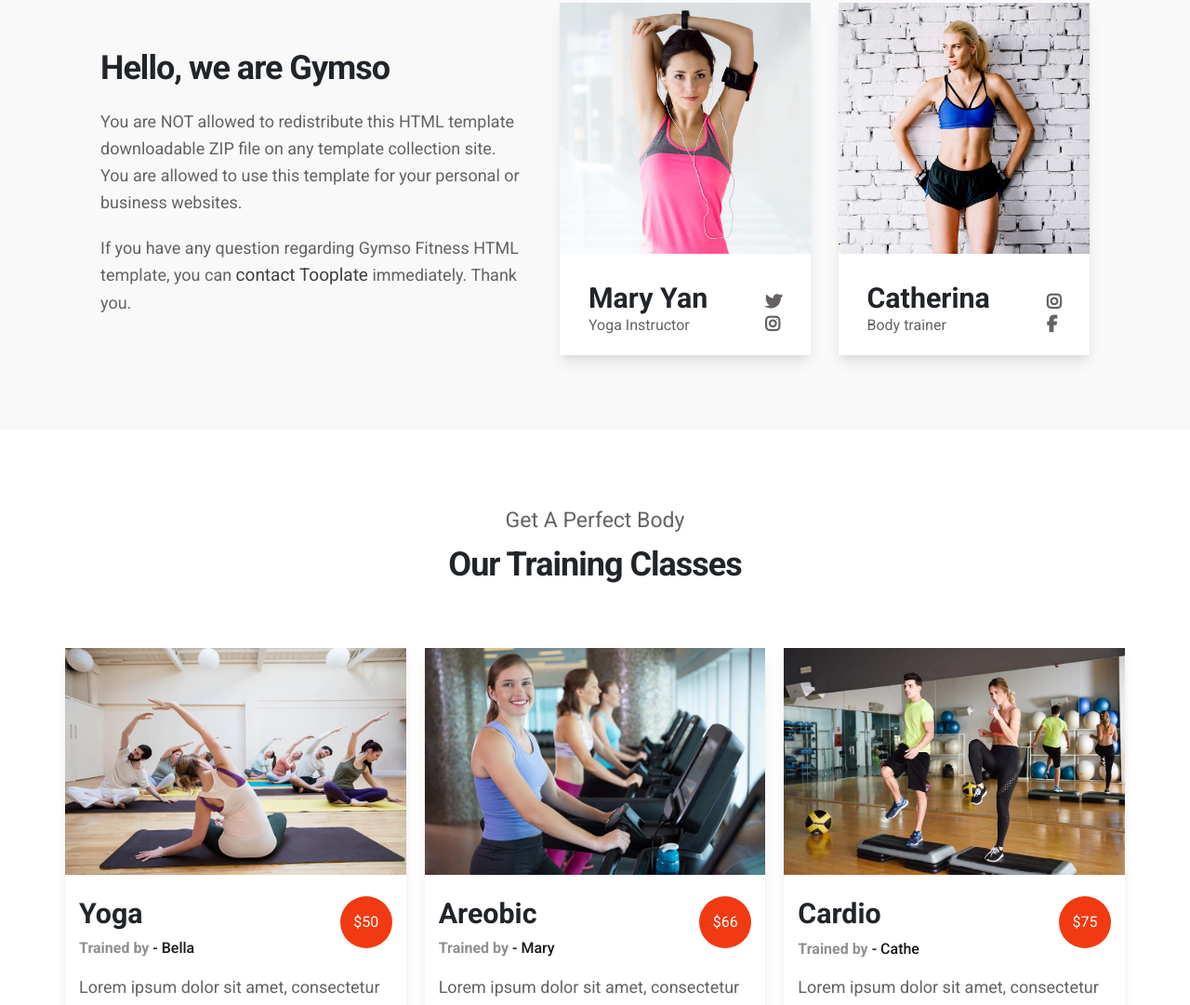
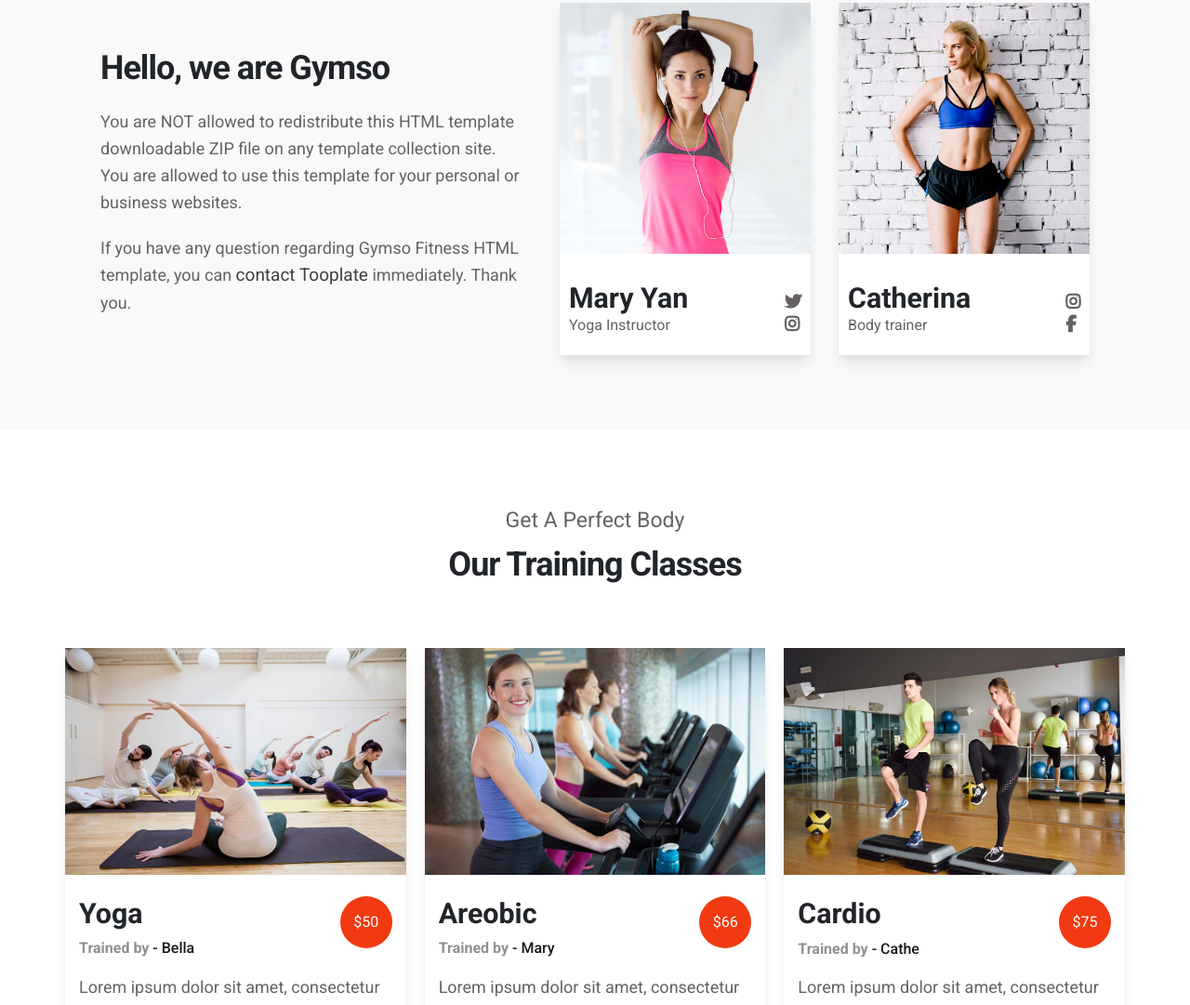
Before and after one commit to devo246/gymso, a plain HTML site: page index.html in a window 1280 px wide. Shown: the part 1322-2403 px from the top of the page at 93% size. Drawn offline with Linux system fonts and the light colour scheme.

Commit message:
index.css

```diff
--- a/index.css
+++ b/index.css
@@ -399,9 +399,9 @@ header .container nav ul li a:hover, header .container nav div a :hover {
 .about .container .images .des {
     display: flex;
     align-items: baseline;
-    justify-content: space-around;
+    justify-content: space-between;
     line-height: 1.3;
-    padding: 20px 0;
+    padding: 20px 10px;
 }
 .about .container .images .des p {
     font-size: 16px;
```
